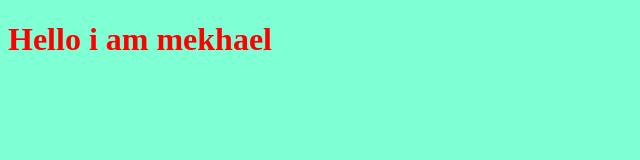
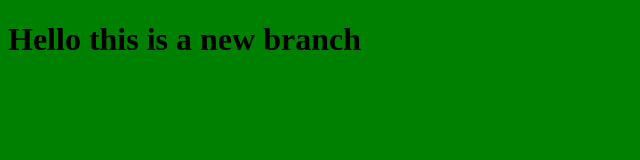
Before and after one commit to Mekhael-Fatra/myrepo, a plain HTML site: page index.html in a window 1280 px wide. Shown: the whole page, without its empty margins (0-640 px from the left). Drawn offline with Linux system fonts and the light colour scheme.

Commit message:
changing style and text

```diff
--- a/index.html
+++ b/index.html
@@ -7,7 +7,7 @@
     <link rel="stylesheet" href="style.css">
 </head>
 <body>
-    <h1>Hello i am mekhael</h1>
+    <h1>Hello this is a new branch </h1>
     <script src="app.js">
 
     </script>
--- a/style.css
+++ b/style.css
@@ -1,6 +1,6 @@
 h1{
-    color: red;
+    color: black;
 }
 body{
-    background-color: aquamarine;
+    background-color: green;
 }
```
